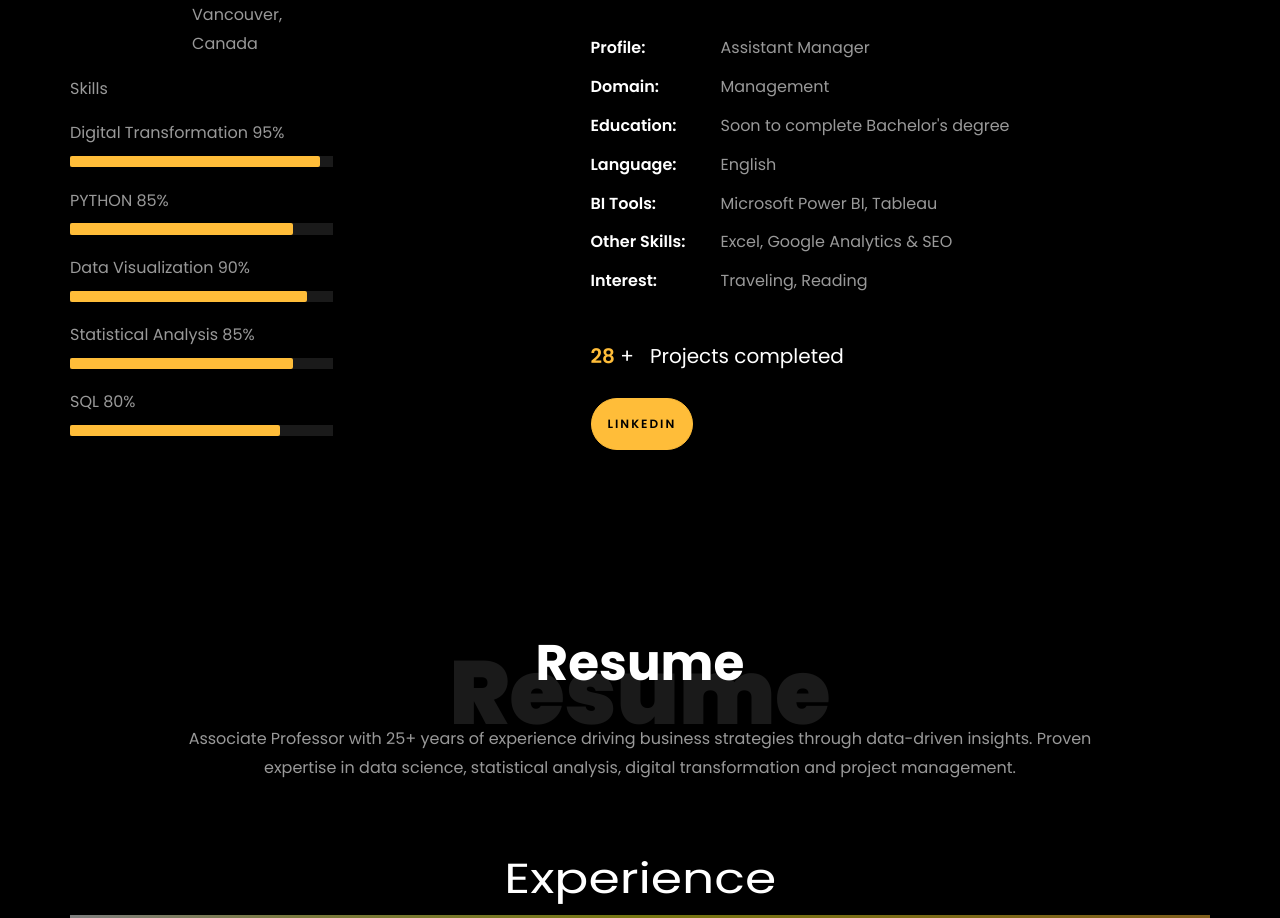
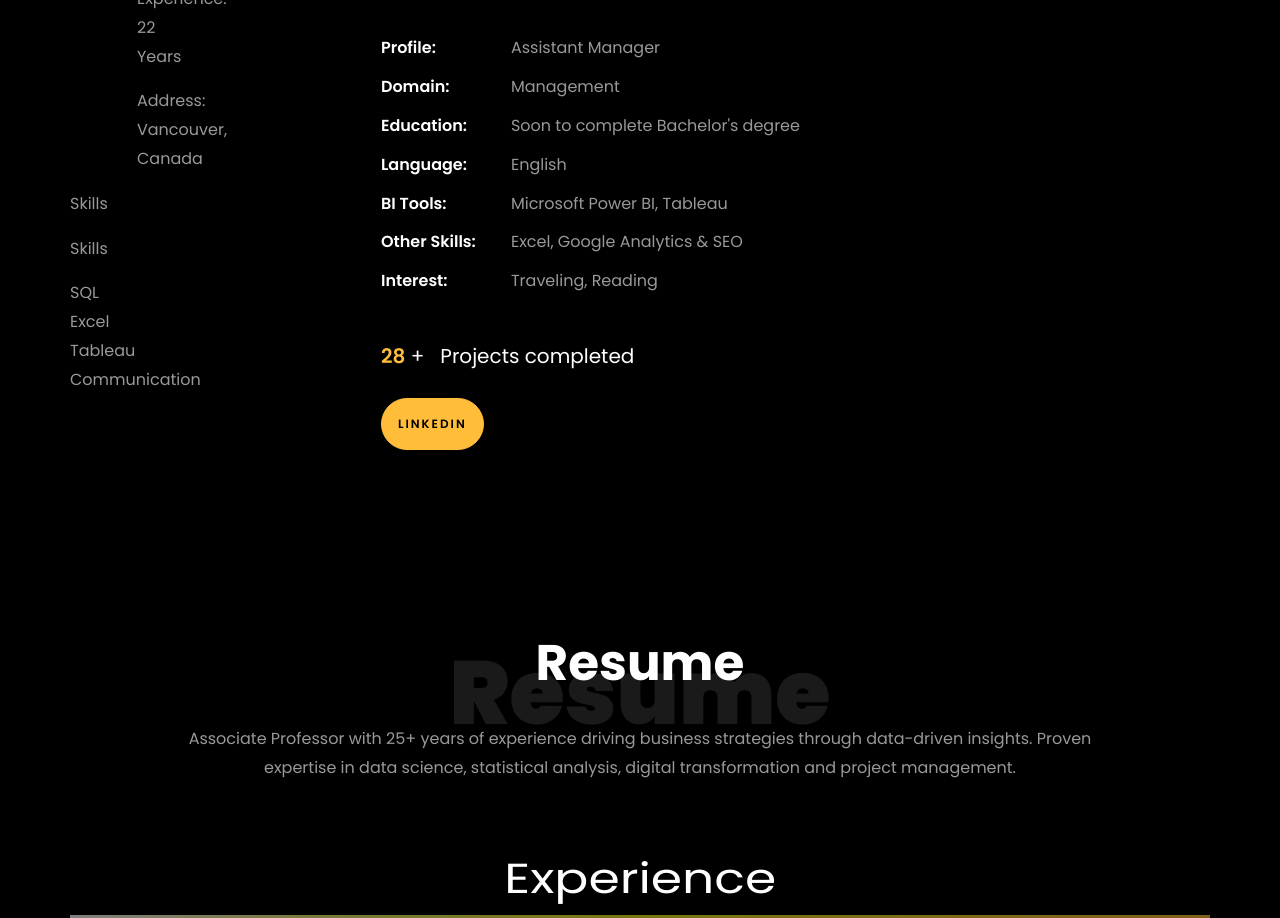
Before and after one commit to davidpoudel00/david.info.id, a plain HTML site: page index.html in a window 1280 px wide. Shown: the part 1053-1971 px from the top of the page. Drawn offline with Linux system fonts and the light colour scheme; files whose address does not match are found by name.

Commit message:
added skills

```diff
--- a/index.html
+++ b/index.html
@@ -232,34 +232,14 @@
 
 								<div class="skill-mf">
 									<p class="title-s">Skills</p>
-									<span>Digital Transformation</span> <span class="pull-right">95%</span>
-									<div class="progress">
-										<div class="progress-bar" role="progressbar" style="width: 95%;" aria-valuenow="95" aria-valuemin="0"
-											aria-valuemax="100"></div>
-									</div>
+									<div class="skill-mf">
+    <p class="title-s">Skills</p>
+    <span>SQL</span><br>
+    <span>Excel</span><br>
+    <span>Tableau</span><br>
+    <span>Communication</span>
+</div>
 
-									<span>PYTHON</span> <span class="pull-right">85%</span>
-									<div class="progress">
-										<div class="progress-bar" role="progressbar" style="width: 85%" aria-valuenow="85" aria-valuemin="0"
-											aria-valuemax="100"></div>
-									</div>
-
-									<span>Data Visualization</span> <span class="pull-right">90%</span>
-									<div class="progress">
-										<div class="progress-bar" role="progressbar" style="width: 90%" aria-valuenow="90" aria-valuemin="0"
-											aria-valuemax="100"></div>
-									</div>
-
-									<span>Statistical Analysis</span> <span class="pull-right">85%</span>
-									<div class="progress">
-										<div class="progress-bar" role="progressbar" style="width: 85%" aria-valuenow="85" aria-valuemin="0"
-											aria-valuemax="100"></div>
-									</div>
-
-									<span>SQL</span> <span class="pull-right">80%</span>
-									<div class="progress">
-										<div class="progress-bar" role="progressbar" style="width: 80%" aria-valuenow="80" aria-valuemin="0"
-											aria-valuemax="100"></div>
 									</div>
 								</div>
 							</div>
```
